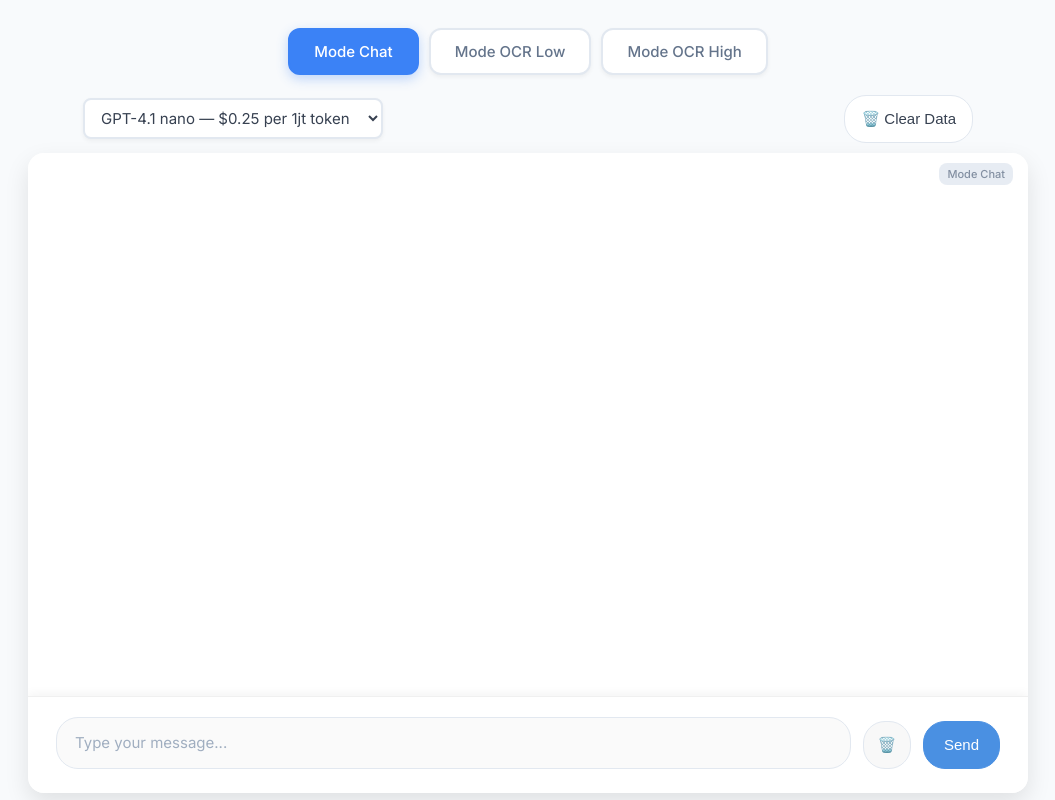
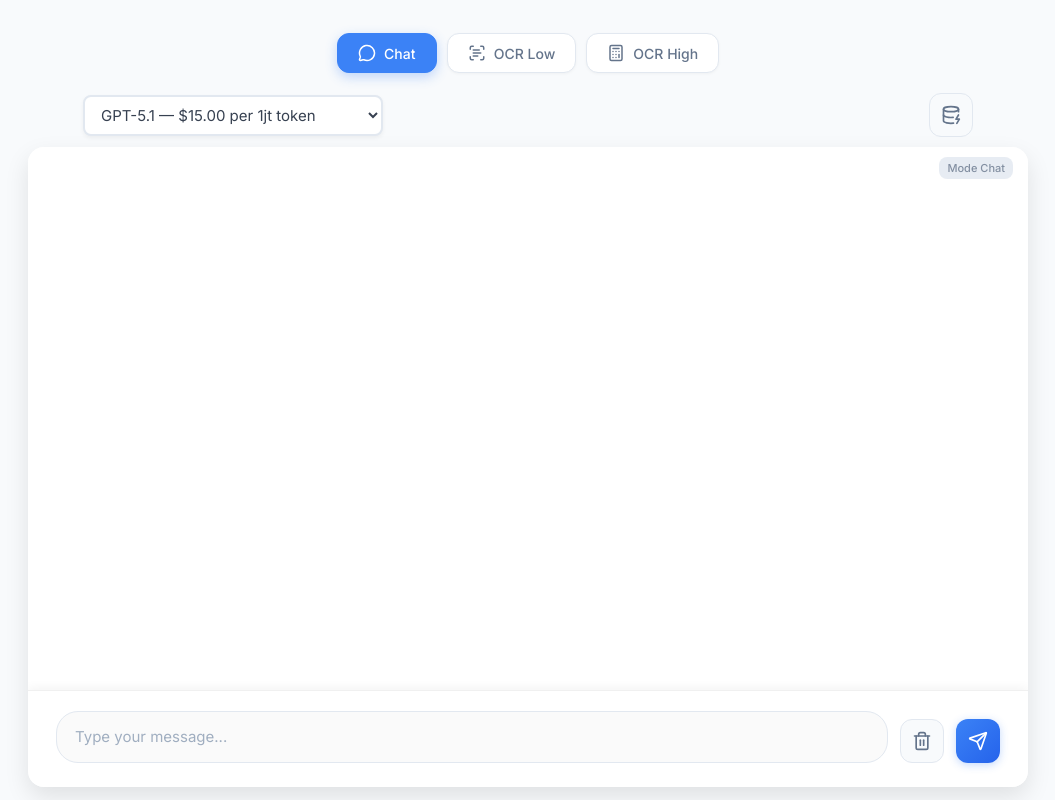
Before and after one commit to falehjamal/chat-ai-web, a PHP site: page / in a window 1280 px wide. Shown: the whole page, without its empty margins (112-1167 px from the left). Run offline with PHP 8.4, Linux system fonts and the light colour scheme.

Commit message:
feat: Introduce multi-mode chat with OCR capabilities, dynamic model selection, and database integration, while enhancing backend token handling.

```diff
--- a/chat_ai_web.sql
+++ b/chat_ai_web.sql
@@ -27,7 +27,7 @@
   `user` text CHARACTER SET utf8mb4 COLLATE utf8mb4_unicode_ci NULL COMMENT 'Pesan dari user',
   `response` text CHARACTER SET utf8mb4 COLLATE utf8mb4_unicode_ci NULL,
   `jumlah_token` int(11) NULL DEFAULT 0 COMMENT 'Jumlah token yang digunakan dalam chat',
-  `model` varchar(100) CHARACTER SET utf8mb4 COLLATE utf8mb4_unicode_ci NULL DEFAULT 'gpt-3.5-turbo' COMMENT 'Model GPT yang digunakan',
+  `model` varchar(100) CHARACTER SET utf8mb4 COLLATE utf8mb4_unicode_ci NULL DEFAULT 'gpt-5.1' COMMENT 'Model GPT yang digunakan',
   `mode` varchar(20) CHARACTER SET utf8mb4 COLLATE utf8mb4_unicode_ci NULL DEFAULT NULL,
   `created_at` timestamp NULL DEFAULT CURRENT_TIMESTAMP,
   `updated_at` timestamp NULL DEFAULT CURRENT_TIMESTAMP ON UPDATE CURRENT_TIMESTAMP,
--- a/css/style.css
+++ b/css/style.css
@@ -87,17 +87,31 @@
 
 .mode-btn {
     background: #ffffff;
-    border: 2px solid #e2e8f0;
+    border: 1.5px solid #e2e8f0;
     border-radius: 12px;
-    padding: 12px 24px;
+    padding: 10px 20px;
     font-family: 'Inter', sans-serif;
-    font-size: 15px; /* Perbesar dari 14px ke 15px */
+    font-size: 14px;
     font-weight: 500;
     color: #64748b;
     cursor: pointer;
-    transition: all 0.3s ease;
-    box-shadow: 0 2px 4px rgba(0, 0, 0, 0.05);
-    min-width: 120px;
+    transition: all 0.25s ease;
+    box-shadow: 0 1px 3px rgba(0, 0, 0, 0.04);
+    min-width: 100px;
+    display: flex;
+    align-items: center;
+    justify-content: center;
+    gap: 8px;
+}
+
+.mode-btn svg {
+    width: 18px;
+    height: 18px;
+    stroke-width: 2;
+}
+
+.mode-btn span {
+    display: inline-block;
 }
 
 .mode-btn:hover {
@@ -778,84 +792,193 @@
 }
 
 #clear-btn {
-    background: #f8f8f8;
-    color: #6b7280;
-    border: 1px solid #e2e8f0;
-    padding: 8px;
-    border-radius: 22px;
+    background: #f8fafc;
+    color: #64748b;
+    border: 1.5px solid #e2e8f0;
+    padding: 0;
+    border-radius: 12px;
     cursor: pointer;
     transition: all 0.2s ease;
-    height: 48px;
-    width: 48px;
+    height: 44px;
+    width: 44px;
     flex-shrink: 0;
     display: flex;
     align-items: center;
     justify-content: center;
-    font-size: 15px;
+}
+
+#clear-btn svg {
+    width: 20px;
+    height: 20px;
+    stroke-width: 2;
 }
 
 #clear-btn:hover {
-    background: #fee2e2;
-    border-color: #fca5a5;
-    color: #dc2626;
-    transform: scale(1.05);
+    background: #fef2f2;
+    border-color: #fecaca;
+    color: #ef4444;
 }
 
 #clear-btn:active {
     transform: scale(0.95);
 }
 
-#clear-cache-btn {
-    background: #fff;
-    color: #374151;
-    border: 1px solid #e2e8f0;
-    padding: 8px 16px;
-    border-radius: 22px;
-    font-weight: 500;
+/* Icon Button Base Styles */
+.icon-btn {
+    background: #f8fafc;
+    color: #64748b;
+    border: 1.5px solid #e2e8f0;
+    padding: 0;
+    border-radius: 12px;
     cursor: pointer;
     transition: all 0.2s ease;
-    height: 48px;
-    min-width: 90px;
+    height: 44px;
+    width: 44px;
     flex-shrink: 0;
-    font-size: 15px;
     display: flex;
     align-items: center;
     justify-content: center;
-    gap: 8px;
-    white-space: nowrap;
-    box-shadow: none;
-}
-#clear-cache-btn:hover, #clear-cache-btn:active {
-    background: #fff;
-    color: #1e293b;
+}
+
+.icon-btn svg {
+    width: 20px;
+    height: 20px;
+    stroke-width: 2;
+}
+
+.icon-btn:hover {
+    background: #f1f5f9;
     border-color: #cbd5e1;
-    box-shadow: 0 2px 8px rgba(59,130,246,0.04);
-    transform: none;
-}
-
-#send-btn {
-    background: #4a90e2;
-    color: #ffffff;
-    border: 1px solid #4a90e2;
-    padding: 12px 20px;
-    border-radius: 22px;
-    font-weight: 500;
+    color: #475569;
+}
+
+.icon-btn:active {
+    transform: scale(0.95);
+}
+
+/* Small Icon Button */
+.icon-btn-small {
+    background: rgba(0, 0, 0, 0.5);
+    color: #fff;
+    border: none;
+    padding: 0;
+    border-radius: 50%;
     cursor: pointer;
     transition: all 0.2s ease;
-    height: 48px;
-    min-width: 70px;
+    height: 24px;
+    width: 24px;
+    display: flex;
+    align-items: center;
+    justify-content: center;
+    position: absolute;
+    top: 4px;
+    right: 4px;
+}
+
+.icon-btn-small svg {
+    width: 14px;
+    height: 14px;
+    stroke-width: 2.5;
+}
+
+.icon-btn-small:hover {
+    background: rgba(239, 68, 68, 0.9);
+}
+
+#clear-cache-btn {
+    background: #f8fafc;
+    color: #64748b;
+    border: 1.5px solid #e2e8f0;
+    padding: 0;
+    border-radius: 12px;
+    cursor: pointer;
+    transition: all 0.2s ease;
+    height: 44px;
+    width: 44px;
     flex-shrink: 0;
-    font-size: 15px;
+    display: flex;
+    align-items: center;
+    justify-content: center;
+}
+
+#clear-cache-btn svg {
+    width: 20px;
+    height: 20px;
+    stroke-width: 2;
+}
+
+#clear-cache-btn:hover {
+    background: #fef2f2;
+    border-color: #fecaca;
+    color: #ef4444;
+}
+
+#send-btn {
+    background: linear-gradient(135deg, #3b82f6 0%, #2563eb 100%);
+    color: #ffffff;
+    border: none;
+    padding: 0;
+    border-radius: 12px;
+    cursor: pointer;
+    transition: all 0.2s ease;
+    height: 44px;
+    width: 44px;
+    flex-shrink: 0;
+    display: flex;
+    align-items: center;
+    justify-content: center;
+    box-shadow: 0 2px 8px rgba(59, 130, 246, 0.3);
+}
+
+#send-btn svg {
+    width: 20px;
+    height: 20px;
+    stroke-width: 2;
 }
 
 #send-btn:hover {
-    background: #357abd;
-    border-color: #357abd;
-    transform: scale(1.05);
+    background: linear-gradient(135deg, #2563eb 0%, #1d4ed8 100%);
+    box-shadow: 0 4px 12px rgba(59, 130, 246, 0.4);
+    transform: translateY(-1px);
 }
 
 #send-btn:active {
-    transform: scale(0.95);
+    transform: scale(0.95) translateY(0);
+}
+
+#send-btn:disabled {
+    background: #94a3b8;
+    box-shadow: none;
+    cursor: not-allowed;
+}
+
+/* Image Upload Button */
+#image-btn {
+    background: #f8fafc;
+    color: #64748b;
+    border: 1.5px solid #e2e8f0;
+    padding: 0;
+    border-radius: 12px;
+    cursor: pointer;
+    transition: all 0.2s ease;
+    height: 44px;
+    width: 44px;
+    flex-shrink: 0;
+    display: flex;
+    align-items: center;
+    justify-content: center;
+}
+
+#image-btn svg {
+    width: 20px;
+    height: 20px;
+    stroke-width: 2;
+}
+
+#image-btn:hover {
+    background: #eff6ff;
+    border-color: #93c5fd;
+    color: #3b82f6;
 }
 
 /* Media query untuk desktop besar */
--- a/env_helper.php
+++ b/env_helper.php
@@ -33,6 +33,6 @@
 }
 
 function getEnvironmentVar($key, $default = null) {
-    return $_ENV[$key] ?? getenv($key) ?: $default;
+    return $_ENV[$key] ?? (getenv($key) ?: $default);
 }
 ?>
--- a/index.php
+++ b/index.php
@@ -16,6 +16,9 @@
     <title>Chat AI</title>
     <link rel="stylesheet" href="css/fonts.css">
     <link rel="stylesheet" href="css/style.css">
+
+    <!-- Lucide Icons - Modern & Lightweight -->
+    <script src="https://unpkg.com/lucide@latest"></script>
 
     <!-- MathJax for math formula rendering -->
     <script id="MathJax-script" async src="https://cdn.jsdelivr.net/npm/mathjax@3/es5/tex-mml-chtml.js"></script>
@@ -40,20 +43,30 @@
 </head>
 <body>
     <div id="mode-selector">
-        <button id="mode-default" class="mode-btn active">Mode Chat</button>
-        <button id="mode-uas" class="mode-btn">Mode OCR Low</button>
-        <button id="mode-uas-math" class="mode-btn">Mode OCR High</button>
+        <button id="mode-default" class="mode-btn active">
+            <i data-lucide="message-circle"></i>
+            <span>Chat</span>
+        </button>
+        <button id="mode-uas" class="mode-btn">
+            <i data-lucide="scan-text"></i>
+            <span>OCR Low</span>
+        </button>
+        <button id="mode-uas-math" class="mode-btn">
+            <i data-lucide="calculator"></i>
+            <span>OCR High</span>
+        </button>
     </div>
 
     <div id="chat-controls">
         <div id="model-selector">
-            <!-- <label for="gpt-model">Model :</label> -->
             <select id="gpt-model" class="model-select">
                 <?= ModelConfig::getHtmlOptions($defaultModel) ?>
             </select>
         </div>
         <div id="clear-data-container">
-            <button id="clear-cache-btn" title="Hapus semua cache dan localStorage">🗑️ Clear Data</button>
+            <button id="clear-cache-btn" class="icon-btn" title="Hapus semua cache dan localStorage">
+                <i data-lucide="database-zap"></i>
+            </button>
         </div>
     </div>
 
@@ -63,12 +76,20 @@
             <input type="file" id="image-input" accept="image/*" style="display: none;">
             <div id="image-preview-container" style="display: none;">
                 <img id="image-preview" src="" alt="Preview">
-                <button id="remove-image">×</button>
+                <button id="remove-image" class="icon-btn-small" title="Hapus gambar">
+                    <i data-lucide="x"></i>
+                </button>
             </div>
-            <textarea id="user-input" placeholder="Type your message..." rows="1"></textarea>
-            <button id="image-btn" title="Upload gambar untuk Mode OCR High" style="display: none;">📸</button>
-            <button id="clear-btn" title="Klik: Hapus mode saat ini | Klik kanan atau double-click: Hapus semua mode">🗑️</button>
-            <button id="send-btn">Send</button>
+            <textarea id="user-input" placeholder="Ketik pesan..." rows="1"></textarea>
+            <button id="image-btn" class="icon-btn" title="Upload gambar untuk Mode OCR High" style="display: none;">
+                <i data-lucide="camera"></i>
+            </button>
+            <button id="clear-btn" class="icon-btn" title="Klik: Hapus mode ini | Double-click: Hapus semua">
+                <i data-lucide="trash-2"></i>
+            </button>
+            <button id="send-btn" class="send-btn" title="Kirim pesan">
+                <i data-lucide="send"></i>
+            </button>
         </div>
         <div id="ocr-progress">
             <div class="progress-container">
@@ -90,5 +111,10 @@
     <script src="js/model-config.js"></script>
     <script src="js/streaming.js"></script>
     <script src="js/app.js"></script>
+
+    <!-- Initialize Lucide Icons -->
+    <script>
+        lucide.createIcons();
+    </script>
 </body>
 </html>
--- a/js/app.js
+++ b/js/app.js
@@ -1101,7 +1101,7 @@
 
                 // Reset to default mode and model
                 currentMode = 'default';
-                selectedModel = 'gpt-3.5-turbo';
+                selectedModel = 'gpt-5.1';
                 currentImage = null;
 
                 // Reset UI
--- a/model_config.php
+++ b/model_config.php
@@ -23,6 +23,18 @@
      * ]
      */
     private static $models = [
+        'gpt-5.1' => [
+            'name' => 'GPT-5.1',
+            'description' => 'Model Terbaru & Terbaik (Sangat Cerdas dan Akurat)',
+            'api_model' => 'gpt-5.1',
+            'max_tokens' => 4096,
+            'temperature' => 0.3,
+            'enabled' => true,
+            'recommended_for' => ['default', 'uas', 'uas-math', 'ocr'],
+            'pricing_tier' => 'high',
+            'price_per_1m_tokens' => '$15.00',
+            'use_max_completion_tokens' => true // GPT-5.1 uses max_completion_tokens instead of max_tokens
+        ],
         'gpt-4.1-nano' => [
             'name' => 'GPT-4.1 nano',
             'description' => 'Versi Mini (Murah dan Ringan)',
@@ -30,7 +42,7 @@
             'max_tokens' => 1000,
             'temperature' => 0.7,
             'enabled' => true,
-            'recommended_for' => ['default'],
+            'recommended_for' => [],
             'pricing_tier' => 'low',
             'price_per_1m_tokens' => '$0.25'
         ],
@@ -41,7 +53,7 @@
             'max_tokens' => 1000,
             'temperature' => 0.3,
             'enabled' => true,
-            'recommended_for' => ['uas-math'],
+            'recommended_for' => [],
             'pricing_tier' => 'medium',
             'price_per_1m_tokens' => '$5.00'
         ],
@@ -52,7 +64,7 @@
             'max_tokens' => 1000,
             'temperature' => 0.3,
             'enabled' => true,
-            'recommended_for' => ['default', 'uas', 'uas-math', 'ocr'],
+            'recommended_for' => [],
             'pricing_tier' => 'high',
             'price_per_1m_tokens' => '$12.50'
         ],
@@ -105,7 +117,7 @@
      */
     public static function getApiModelName($key) {
         $model = self::getModel($key);
-        return $model ? $model['api_model'] : 'gpt-3.5-turbo-0125'; // fallback
+        return $model ? $model['api_model'] : 'gpt-5.1'; // fallback
     }
 
     /**
@@ -114,18 +126,20 @@
     public static function getApiConfig($key) {
         $model = self::getModel($key);
         if (!$model) {
-            // Fallback configuration
+            // Fallback configuration - gunakan gpt-5.1 sebagai default
             return [
-                'model' => 'gpt-3.5-turbo-0125',
-                'max_tokens' => 500,
-                'temperature' => 0.7
+                'model' => 'gpt-5.1',
+                'max_tokens' => 4096,
+                'temperature' => 0.3,
+                'use_max_completion_tokens' => true
             ];
         }
 
         return [
             'model' => $model['api_model'],
             'max_tokens' => $model['max_tokens'],
-            'temperature' => $model['temperature']
+            'temperature' => $model['temperature'],
+            'use_max_completion_tokens' => $model['use_max_completion_tokens'] ?? false
         ];
     }
 
@@ -153,14 +167,14 @@
             return array_keys($recommended)[0];
         }
 
-        // Fallback berdasarkan mode
+        // Fallback berdasarkan mode - semua mode menggunakan gpt-5.1 sebagai default
         switch ($mode) {
             case 'uas-math':
-                return 'gpt-4.1';
+                return 'gpt-5.1';
             case 'uas':
-                return 'gpt-4o';
+                return 'gpt-5.1';
             default:
-                return 'gpt-3.5-turbo';
+                return 'gpt-5.1';
         }
     }
 
```
Also changed, not shown: api_stream.php (+15 -1 lines), api_uas_math_stream.php (+10 -4 lines), api_uas_stream.php (+7 -1 lines), database.php (+26 -15 lines), js/model-config.js (+24 -15 lines), js/streaming.js (+9 -9 lines), README.md.
